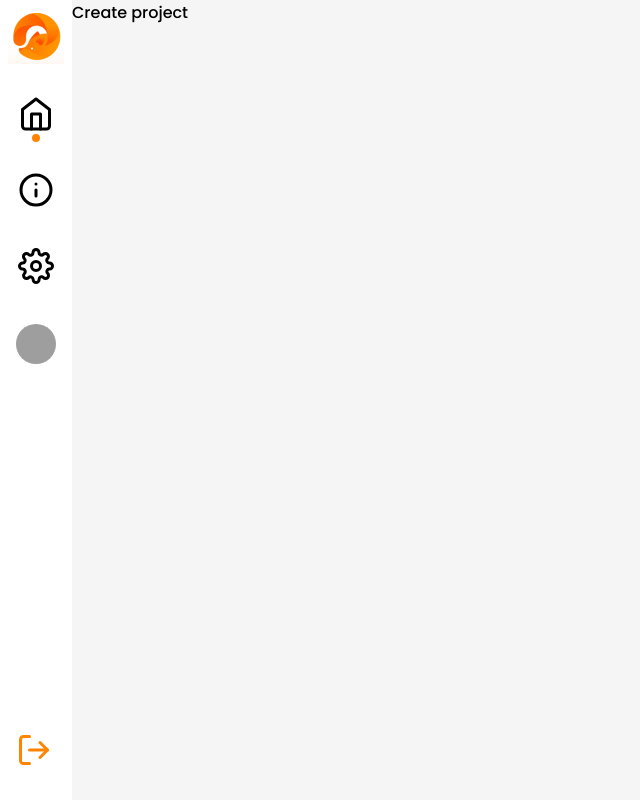
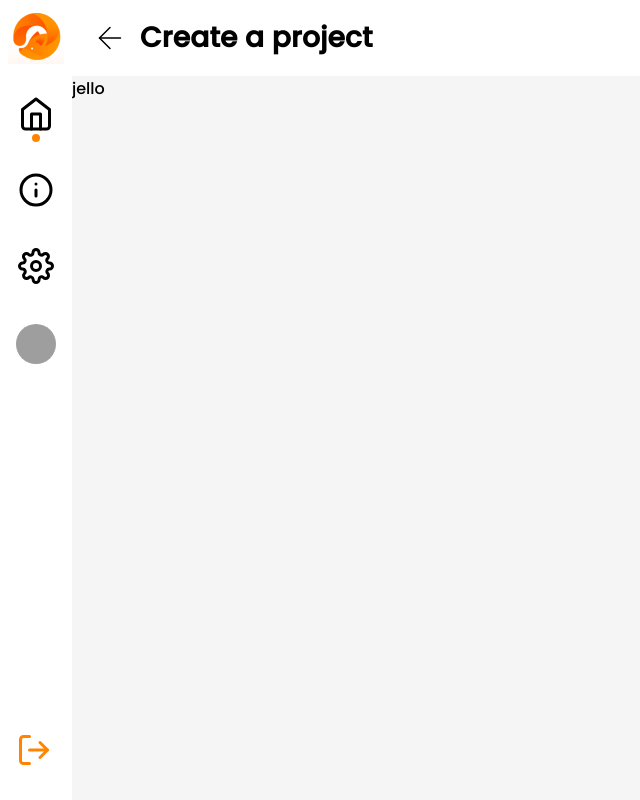
Before and after one commit to avinash-vk/promanage, a React (Create React App) app in the folder client/: page /project/create in a window 1280 px wide. Shown: the whole page, without its empty margins (0-640 px from the left). Built offline with nearby package versions, Linux system fonts and the light colour scheme; grey boxes are pictures that could not be loaded; the HTML template or start-up script is replaced by a standard one.

Commit message:
added header

```diff
--- /dev/null
+++ b/client/src/components/Header.js
@@ -0,0 +1,34 @@
+import React from 'react'
+import { ArrowLeft } from 'react-feather';
+import { makeStyles } from '@material-ui/core/styles';
+import { Typography, IconButton } from '@material-ui/core';
+import { useHistory } from 'react-router-dom';
+
+const headerStyles = makeStyles(() => ({
+    root: {
+        backgroundColor: "#FFF",
+        display:"inline-flex",
+        padding: 8,
+        alignItems:"center"
+    },
+    title: {
+        fontSize: 28,
+        fontFamily: "Poppins",
+        fontWeight: 600,
+    },
+}))
+
+export const Header = ({title}) => {
+    const classes = headerStyles();
+    const history = useHistory();
+    return (
+        <div className={classes.root}>
+            <IconButton onClick={() => { history.goBack() }}>
+                <ArrowLeft color="#000" size={36} strokeWidth="1" />
+            </IconButton>
+            <Typography variant="h4" className={classes.title}>
+                {title}
+            </Typography>
+        </div>
+    )
+}
--- a/client/src/pages/CreateProject.js
+++ b/client/src/pages/CreateProject.js
@@ -1,9 +1,13 @@
 import React from 'react'
+import { Header } from "../components/Header";
 
 const CreateProject = () => {
     return (
-        <div>
-            Create project
+        <div style={{display:"flex",flexGrow:1,flexDirection:"column"}}>
+            <Header title="Create a project" />
+            <div>
+                jello
+            </div>
         </div>
     )
 }
```
